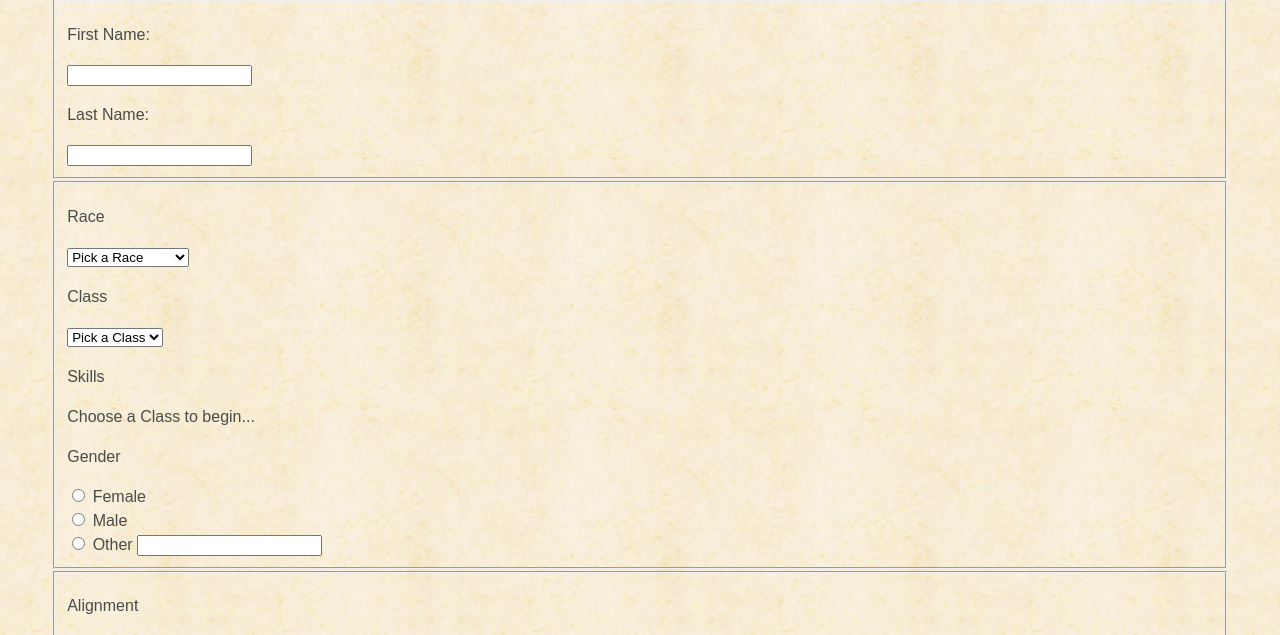
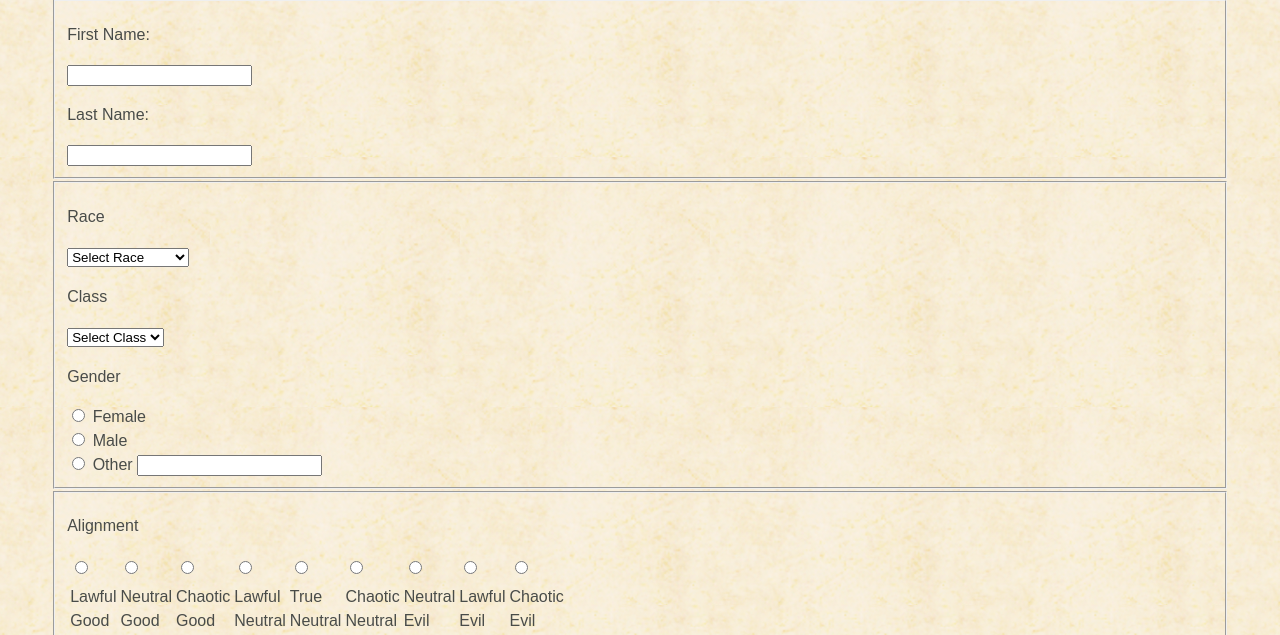
Before and after one commit to jwalzak/application_project, a PHP site: page /Site/creation.php in a window 1280 px wide. Shown: the part 293-928 px from the top of the page. Run offline with PHP 8.4, Linux system fonts and the light colour scheme; some libraries are stand-ins or nearby versions; some web fonts are replaced.

Commit message:
Its me, Mom
Clean your fucking creation.php or you can’t go out tonight

```diff
--- a/Site/creation.php
+++ b/Site/creation.php
@@ -79,7 +79,7 @@ $newChar = new Character();
         <fieldset style="margin-bottom:2px">
         <p>Race</p>
         <select name="raceSelect" id="raceSelect">
-            <option value="">Pick a Race</option>
+            <option value="">Select Race</option>
             <option value="mtnDwarf">Mountain Dwarf</option>
             <option value="hillDwarf">Hill Dwarf</option>
             <option value="highElf">High Elf</option>
@@ -92,7 +92,7 @@ $newChar = new Character();
         <!--Class-->
         <p>Class</p>
         <select id="slct1" name="slct1" onchange="populate(this.id, 'slct2')">
-            <option value="">Pick a Class</option>
+            <option value="">Select Class</option>
             <option value="barbarian">Barbarian</option>
             <option value="bard">Bard</option>
             <option value="cleric">Cleric</option>
@@ -107,11 +107,6 @@ $newChar = new Character();
             <option value="wizard">Wizard</option>
         </select>
 
-        <!-- Skills -->
-        <p>Skills</p>
-        <p id="pText">Choose a Class to begin...</p>
-        <div id="slct2"></div>
-
         <!-- Gender -->
         <p>Gender</p>
         <input type="radio" name="gender" value="female"> Female<br>
@@ -119,6 +114,7 @@ $newChar = new Character();
         <input type="radio" name="gender" value="other"> Other <input type="text" name="otherGender" />
 </fieldset>
 
+        <!-- Alignment -->
 <fieldset style="margin-bottom:2px">
         <p>Alignment</p>
         <table>
@@ -146,6 +142,7 @@ $newChar = new Character();
         </tr>
         </table>
 
+        <!-- Character Backstory -->
         <p>Character Backstory</p>
         <textarea rows="4" cols="50" name="backstory"></textarea>
         </fieldset>
@@ -153,8 +150,12 @@ $newChar = new Character();
 
     <div id="rolls" class="rolls">
 
-        <br/>
+        <!-- Skills -->
+        <p>Skills</p>
+        <p id="pText">Choose a Class to begin...</p>
+        <div id="slct2"></div>
 
+       <!-- Attributes -->
        <p>Attributes</p>
         <input value="Roll" type="button" onclick="diceRoll(this.id)" id="strBut"></input>
         <label>Strength</label>
```
